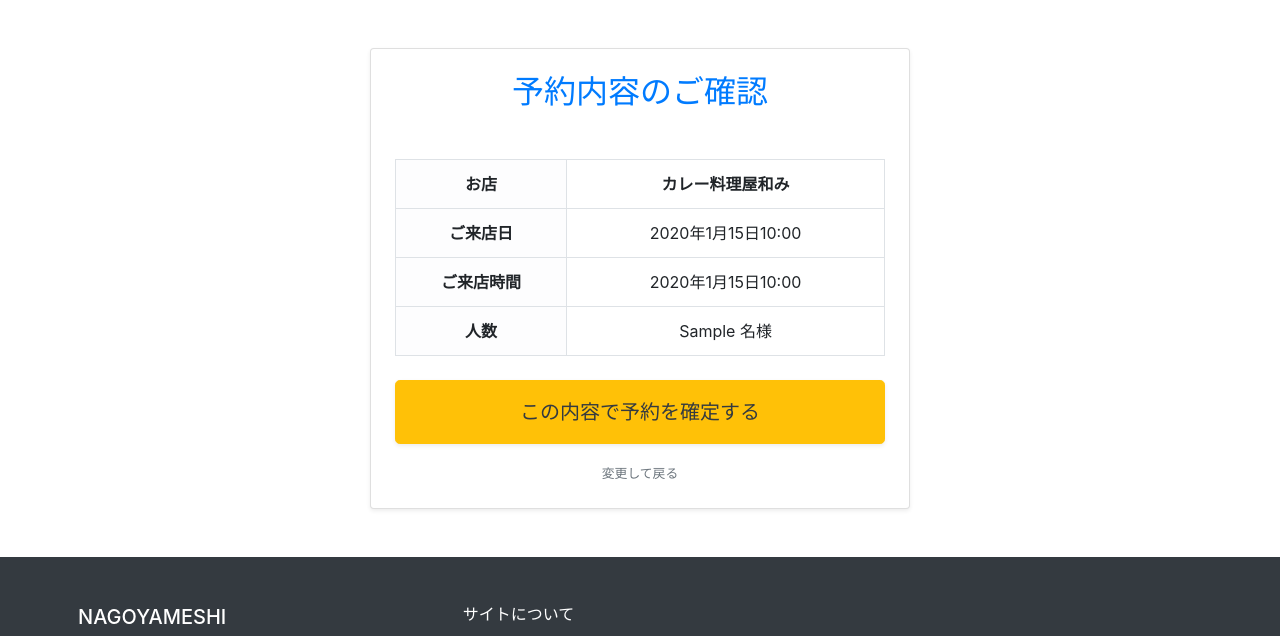
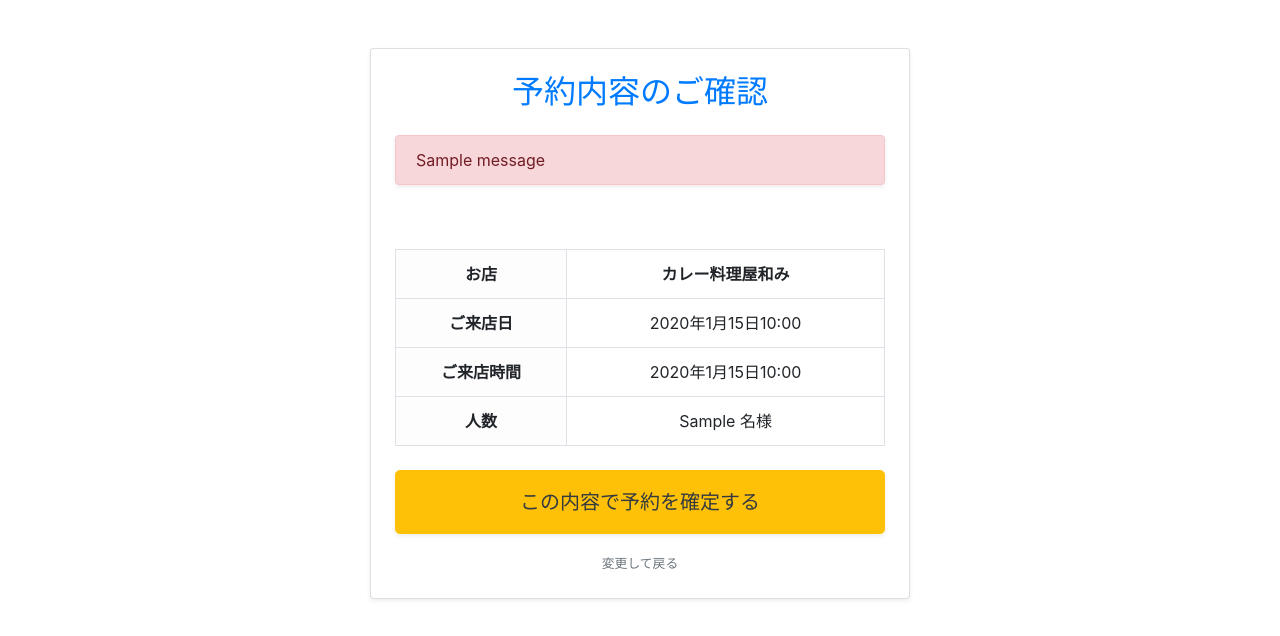
Before and after one commit to NatsumiTakushi/django-tabelog-kadai, a Django app: template templates/pages/reservation_form.html in a window 1280 px wide. Shown: the part 72-708 px from the top of the page. Run offline with Django 5.2, Linux system fonts and the light colour scheme; data comes from the database, SQL or seed files in the repository; the template is opened without the code that fills it: values that come from a table or form of the project are taken from there, most other values are stand-ins (such as "Sample title", 1, 10 or a date in 2020); one stand-in notice (Sample message) is shown; some libraries are stand-ins or nearby versions.

Commit message:
Add Bootstrap alert messages to reservation form template

```diff
--- a/templates/pages/reservation_form.html
+++ b/templates/pages/reservation_form.html
@@ -6,6 +6,17 @@
     <div class="col-md-6">
       <div class="card shadow-sm p-4 text-center">
         <h2 class="fw-bold mb-4 text-primary">予約内容のご確認</h2>
+
+        {% if messages %}
+          <div class="messages mb-4">
+            {% for message in messages %}
+              <div class="alert alert-danger text-start shadow-sm d-flex align-items-center" role="alert">
+                <i class="bi bi-exclamation-triangle-fill me-2 flex-shrink-0"></i>
+                <div>{{ message }}</div>
+              </div>
+            {% endfor %}
+          </div>
+        {% endif %}
 
         <table class="table table-bordered my-4 align-middle text-start">
           <tbody>
```
